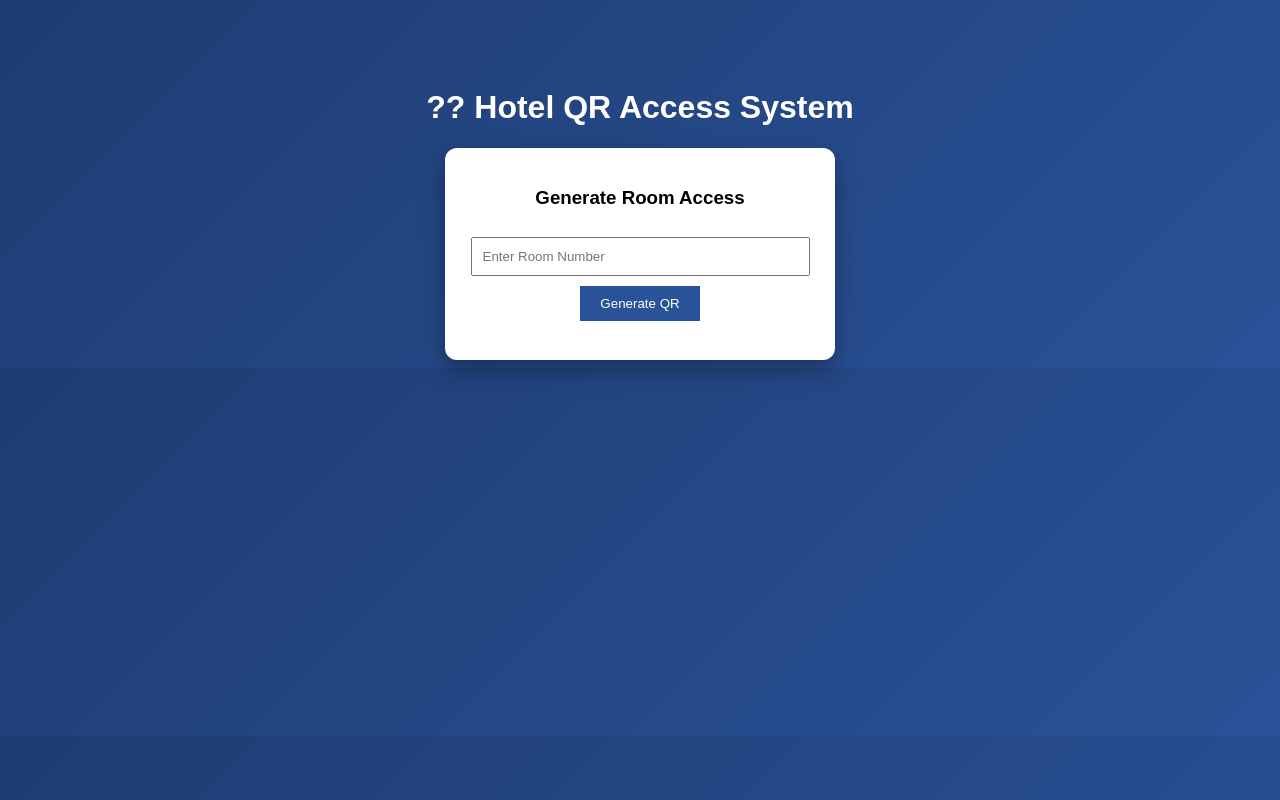
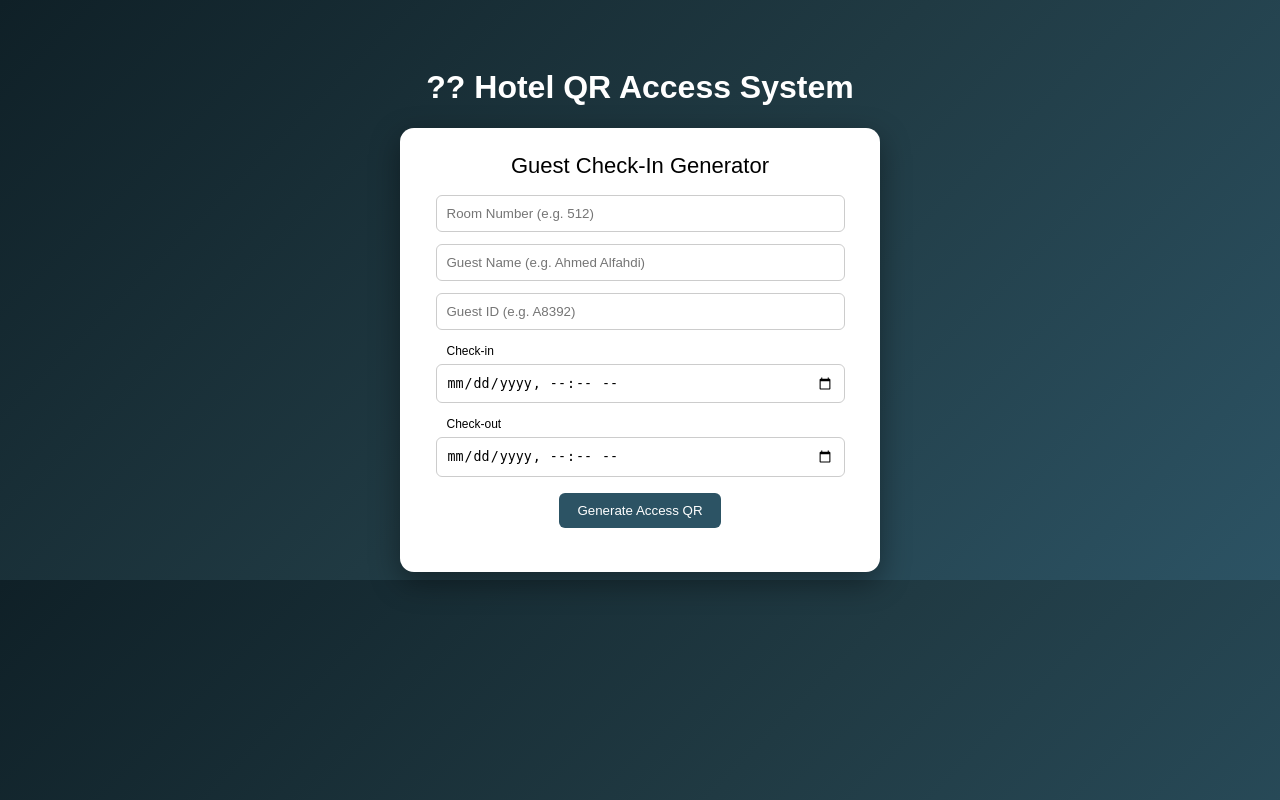
Before and after one commit to alfrnadgroup/hotelQRaccess, a Python web app: template templates/index.html in a window 1280 px wide. Run offline with Jinja, Linux system fonts and the light colour scheme; the template is opened without the code that fills it, so the values that code supplies are empty.

Commit message:
Add files via upload

```diff
--- a/templates/index.html
+++ b/templates/index.html
@@ -1,43 +1,61 @@
 <!DOCTYPE html>
 <html>
 <head>
-    <title>Hotel QR Access</title>
+    <title>Hotel QR Access System</title>
+
     <style>
         body {
             font-family: Arial;
-            background: linear-gradient(135deg, #1e3c72, #2a5298);
+            background: linear-gradient(135deg, #0f2027, #203a43, #2c5364);
             color: white;
             text-align: center;
-            padding-top: 60px;
+            padding-top: 40px;
         }
 
         .card {
             background: white;
             color: black;
-            width: 350px;
+            width: 430px;
             margin: auto;
-            padding: 20px;
-            border-radius: 12px;
-            box-shadow: 0 10px 25px rgba(0,0,0,0.3);
+            padding: 25px;
+            border-radius: 14px;
+            box-shadow: 0 10px 30px rgba(0,0,0,0.4);
         }
 
         input {
             width: 90%;
             padding: 10px;
-            margin: 10px 0;
+            margin: 6px 0;
+            border-radius: 6px;
+            border: 1px solid #ccc;
         }
 
         button {
-            padding: 10px 20px;
-            background: #2a5298;
+            padding: 10px 18px;
+            background: #2c5364;
             color: white;
             border: none;
             cursor: pointer;
+            margin-top: 10px;
+            border-radius: 6px;
         }
 
         img {
             margin-top: 15px;
-            width: 200px;
+            width: 220px;
+        }
+
+        .title {
+            font-size: 22px;
+            margin-bottom: 10px;
+        }
+
+        label {
+            font-size: 12px;
+            display: block;
+            text-align: left;
+            margin-left: 5%;
+            margin-top: 8px;
         }
     </style>
 </head>
@@ -47,23 +65,40 @@
     <h1>?? Hotel QR Access System</h1>
 
     <div class="card">
-        <h3>Generate Room Access</h3>
 
-        <input id="room" placeholder="Enter Room Number" />
+        <div class="title">Guest Check-In Generator</div>
 
-        <button onclick="generateQR()">Generate QR</button>
+        <input id="room" placeholder="Room Number (e.g. 512)" />
+        <input id="name" placeholder="Guest Name (e.g. Ahmed Alfahdi)" />
+        <input id="guest_id" placeholder="Guest ID (e.g. A8392)" />
+
+        <label>Check-in</label>
+        <input id="checkin" type="datetime-local" />
+
+        <label>Check-out</label>
+        <input id="checkout" type="datetime-local" />
+
+        <button onclick="generateQR()">Generate Access QR</button>
 
         <div>
             <img id="qr" />
         </div>
+
     </div>
 
     <script>
         function generateQR() {
-            let room = document.getElementById("room").value;
+
+            let payload = {
+                room: document.getElementById("room").value,
+                name: document.getElementById("name").value,
+                guest_id: document.getElementById("guest_id").value,
+                checkin: document.getElementById("checkin").value,
+                checkout: document.getElementById("checkout").value
+            };
 
             document.getElementById("qr").src =
-                "/generate_qr?room=" + room;
+                "/generate_qr?data=" + encodeURIComponent(JSON.stringify(payload));
         }
     </script>
 
```
